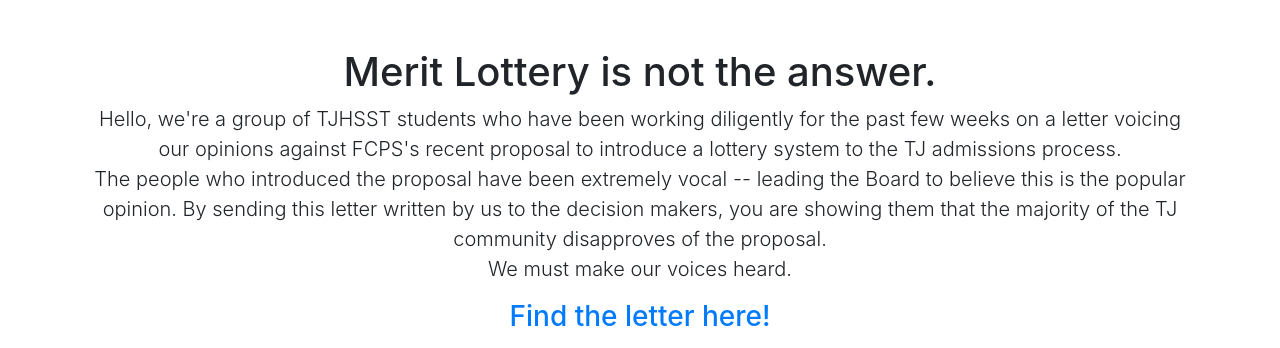
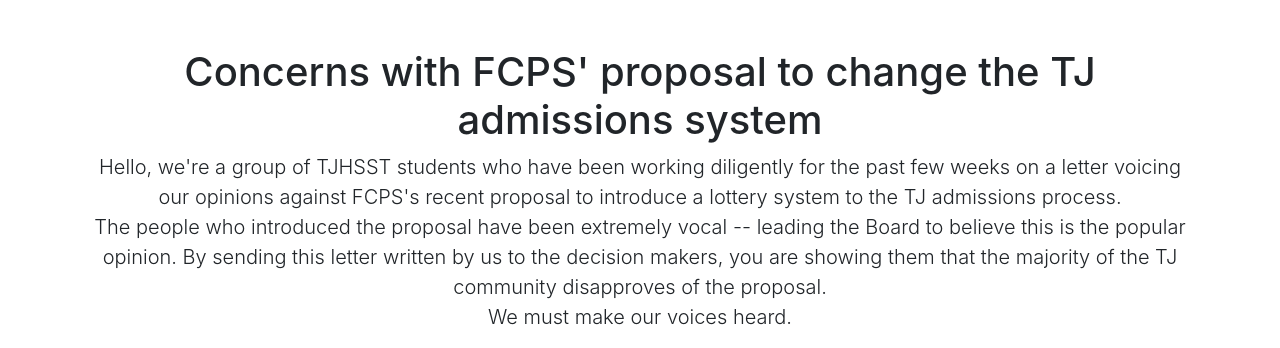
Before and after one commit to myfatemi04/lettertofcps, a Django app: page / in a window 1280 px wide. Shown: the top 348 px of the page. Run offline with Django 3.2, Linux system fonts and the light colour scheme; some libraries are stand-ins or nearby versions.

Commit message:
changed header again

```diff
--- a/pages/templates/pages/index.html
+++ b/pages/templates/pages/index.html
@@ -4,7 +4,7 @@
   <div class="row">
     <div class="col-lg-12">
       <div class="text-center text-fluid">
-        <h1 class="mt-5">Merit Lottery is not the answer.</h1>
+        <h1 class="mt-5">Concerns with FCPS' proposal to change the TJ admissions system</h1>
         <p class="lead">Hello, we're a group of TJHSST students who have been working diligently for the past few weeks on a letter voicing our opinions against FCPS's recent proposal to introduce a lottery system to the TJ admissions process.<br>The people who introduced the proposal have been extremely vocal -- leading the Board to believe this is the popular opinion. By sending this letter written by us to the decision makers, you are showing them that the majority of the TJ community disapproves of the proposal.<br>We must make our voices heard.</p>
         <h3 class="mb-4"><a href="https://bit.ly/TJLetterToFCPS">Find the letter here!</a></h3>
       </div>
--- a/pages/views.py
+++ b/pages/views.py
@@ -12,7 +12,7 @@ def main(request):
 		subjects = [
 			'A letter listing my concerns',
 			'Concerns with the recent admissions proposal',
-			"Some feedback on the Board's admissions proposal",
+			''
 		]
 		subject = choice(subjects)
 		context = {
```
